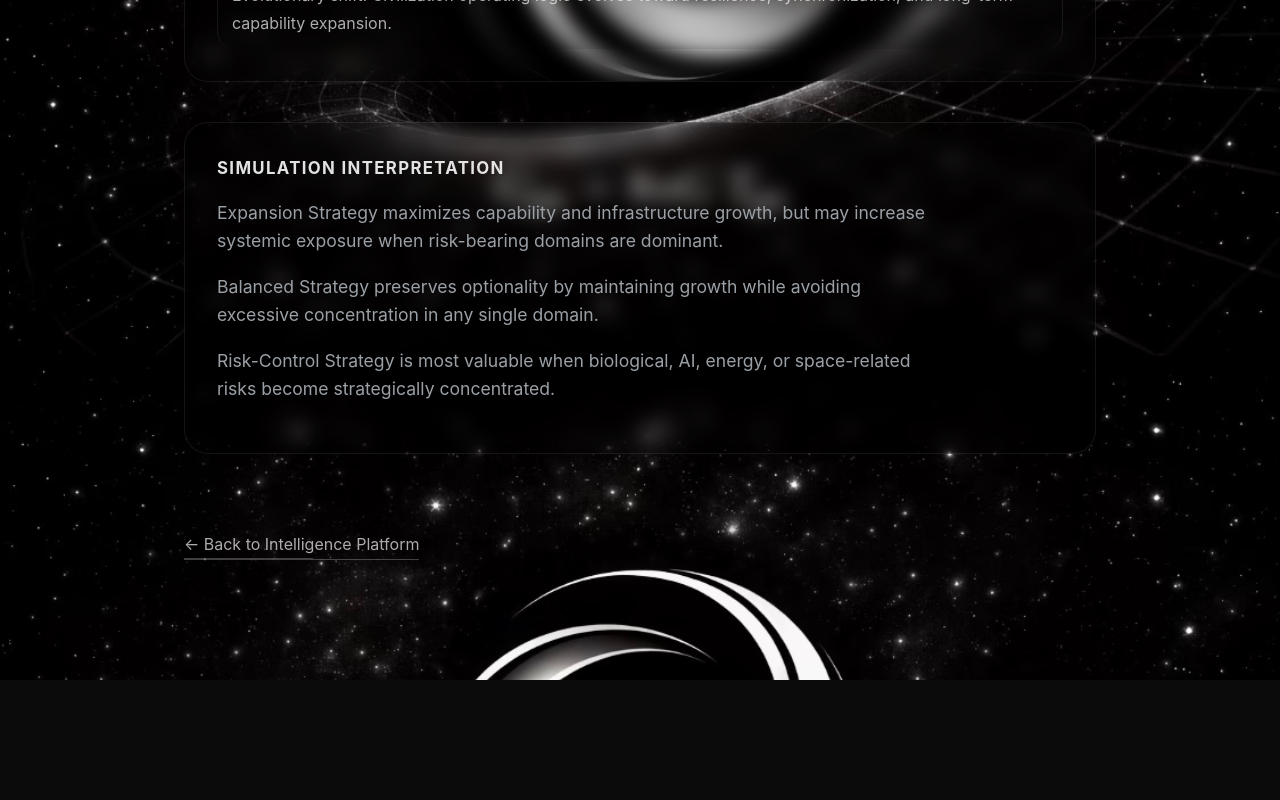
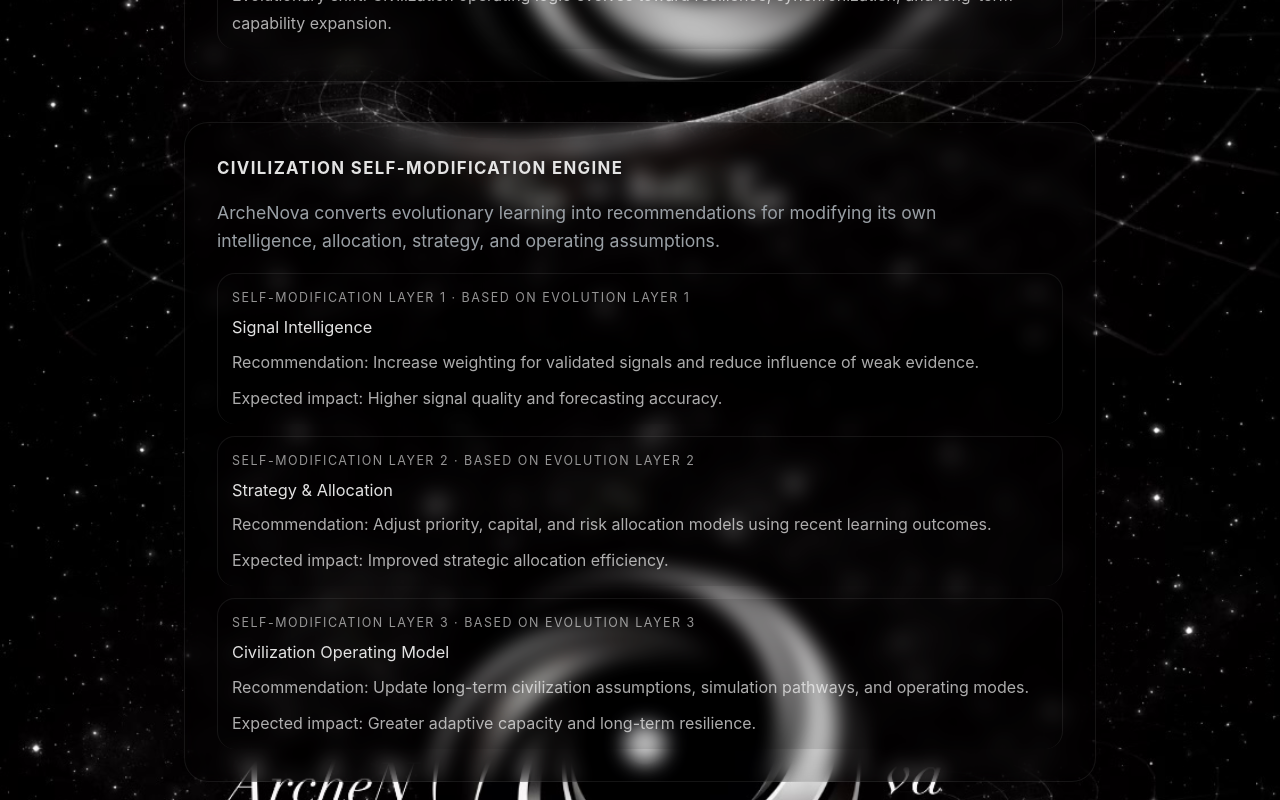
Before and after one commit to z562tbycfd-bit/archenova, a Next.js app: page /intelligence-platform/simulation in a window 1280 px wide. Shown: the part 6560-7360 px from the top of the page. Before the commit the page ends 7240 px from the top, so only its background shows below. Built offline with nearby package versions, Linux system fonts and the light colour scheme.

Commit message:
Add civilization self modification engine

```diff
--- a/app/intelligence-platform/simulation/page.tsx
+++ b/app/intelligence-platform/simulation/page.tsx
@@ -345,6 +345,41 @@ function makeEvolutionEngine(
   });
 }
 
+function makeSelfModificationEngine(
+  evolutionPlan: ReturnType<typeof makeEvolutionEngine>
+) {
+  return evolutionPlan.map((item, index) => {
+    const target =
+      index === 0
+        ? "Signal Intelligence"
+        : index === 1
+        ? "Strategy & Allocation"
+        : "Civilization Operating Model";
+
+    const recommendation =
+      index === 0
+        ? "Increase weighting for validated signals and reduce influence of weak evidence."
+        : index === 1
+        ? "Adjust priority, capital, and risk allocation models using recent learning outcomes."
+        : "Update long-term civilization assumptions, simulation pathways, and operating modes.";
+
+    const expectedImpact =
+      index === 0
+        ? "Higher signal quality and forecasting accuracy."
+        : index === 1
+        ? "Improved strategic allocation efficiency."
+        : "Greater adaptive capacity and long-term resilience.";
+
+    return {
+      layer: `Self-Modification Layer ${index + 1}`,
+      source: item.layer,
+      target,
+      recommendation,
+      expectedImpact,
+    };
+  });
+}
+
 export default function CivilizationSimulationPage() {
   const [signals, setSignals] = useState<Signal[]>([]);
   const [updated, setUpdated] = useState("—");
@@ -401,6 +436,11 @@ export default function CivilizationSimulationPage() {
   learningPlan,
   futures
 );
+
+const selfModificationPlan =
+  makeSelfModificationEngine(
+    evolutionPlan
+  );
 
   const strongestScenario =
     [...scenarios].sort((a, b) => b.capability - a.capability)[0];
@@ -704,6 +744,41 @@ export default function CivilizationSimulationPage() {
   </div>
 </section>
 
+<section className="glass-block">
+  <h2>Civilization Self-Modification Engine</h2>
+
+  <p>
+    ArcheNova converts evolutionary learning into
+    recommendations for modifying its own intelligence,
+    allocation, strategy, and operating assumptions.
+  </p>
+
+  <div className="feed-list">
+    {selfModificationPlan.map((item) => (
+      <div
+        key={item.layer}
+        className="feed-row wide"
+      >
+        <div className="feed-source">
+          {item.layer} · based on {item.source}
+        </div>
+
+        <div className="feed-title">
+          {item.target}
+        </div>
+
+        <div className="feed-summary">
+          Recommendation: {item.recommendation}
+        </div>
+
+        <div className="feed-summary">
+          Expected impact: {item.expectedImpact}
+        </div>
+      </div>
+    ))}
+  </div>
+</section>
+
       <section className="glass-block">
         <h2>Simulation Interpretation</h2>
 
```
